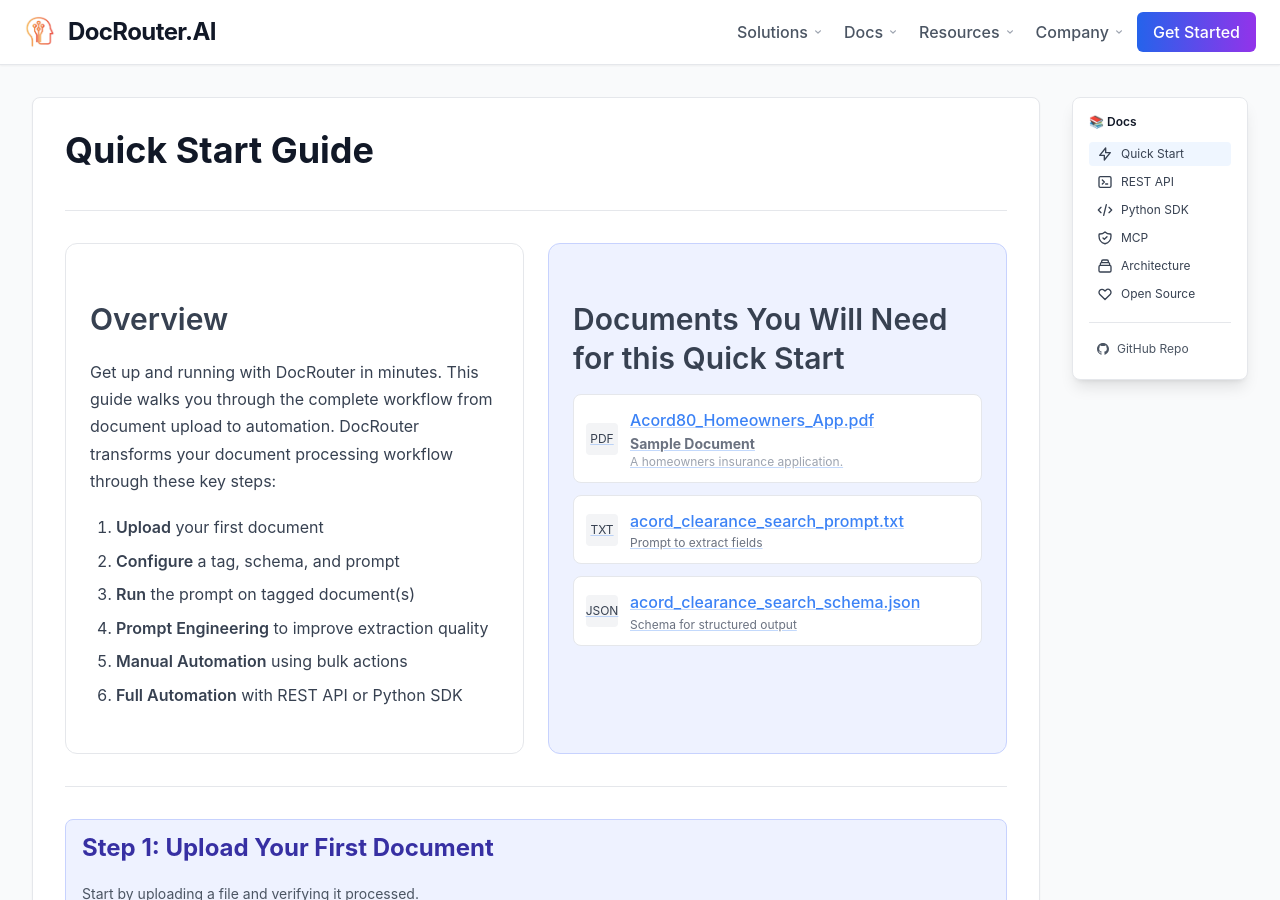
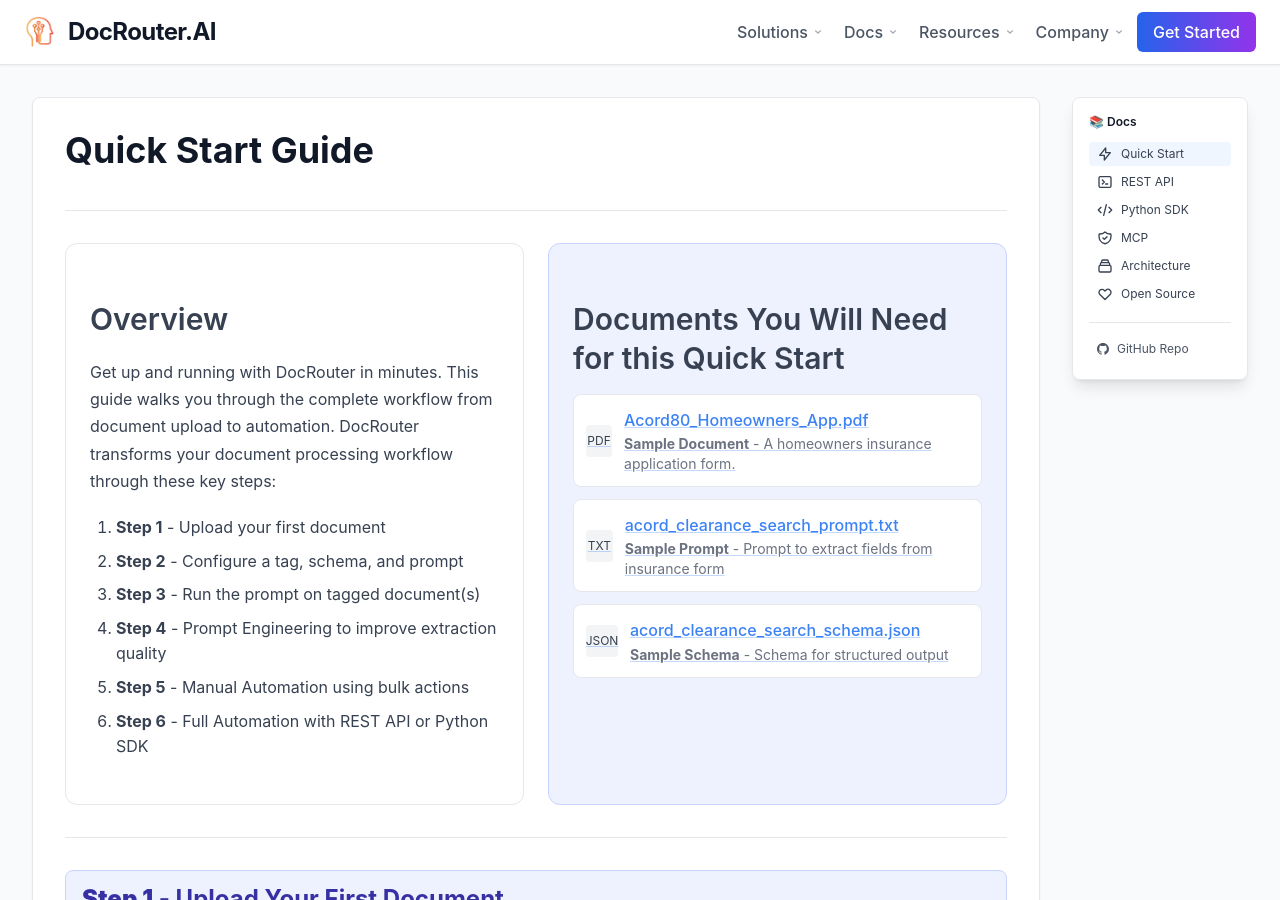
Before and after one commit to analytiq-hub/docrouter.github.io, a Jekyll site: the page built from quick_start.md, in a window 1280 px wide and 900 px high. Built offline with Jekyll 4.4.1, drawn with Linux system fonts in a browser that asks for light colours; nearby versions of some CDN libraries; some of the changed text lies outside the part shown.

Commit message:
Update step formatting and file descriptions in quick start guide
- Change all step headers to use '<b>Step #</b> - title' format
- Update overview list to match step header formatting
- Improve file descriptions with consistent styling:
  - Sample Document - A homeowners insurance application form
  - Sample Prompt - Prompt to extract fields from insurance form
  - Sample Schema - Schema for structured output
- Enhance visual hierarchy and consistency throughout guide

```diff
--- a/quick_start.md
+++ b/quick_start.md
@@ -11,12 +11,12 @@
     <h2 class="text-2xl font-bold mb-3">Overview</h2>
     <p>Get up and running with DocRouter in minutes. This guide walks you through the complete workflow from document upload to automation. DocRouter transforms your document processing workflow through these key steps:</p>
     <ol class="list-decimal pl-5 space-y-2 mt-2">
-      <li><strong>Upload</strong> your first document</li>
-      <li><strong>Configure</strong> a tag, schema, and prompt</li>
-      <li><strong>Run</strong> the prompt on tagged document(s)</li>
-      <li><strong>Prompt Engineering</strong> to improve extraction quality</li>
-      <li><strong>Manual Automation</strong> using bulk actions</li>
-      <li><strong>Full Automation</strong> with REST API or Python SDK</li>
+      <li><b>Step 1</b> - Upload your first document</li>
+      <li><b>Step 2</b> - Configure a tag, schema, and prompt</li>
+      <li><b>Step 3</b> - Run the prompt on tagged document(s)</li>
+      <li><b>Step 4</b> - Prompt Engineering to improve extraction quality</li>
+      <li><b>Step 5</b> - Manual Automation using bulk actions</li>
+      <li><b>Step 6</b> - Full Automation with REST API or Python SDK</li>
     </ol>
   </div>
   <div class="rounded-xl border border-indigo-200 bg-indigo-50 p-6">
@@ -27,8 +27,7 @@
           <span class="inline-flex h-8 w-8 items-center justify-center rounded bg-gray-100 text-gray-700 text-xs">PDF</span>
           <div class="min-w-0">
             <div class="font-medium group-hover:text-blue-700 truncate" title="Acord80_Homeowners_App.pdf">Acord80_Homeowners_App.pdf</div>
-            <div class="text-sm text-gray-500 font-bold">Sample Document</div>
-            <div class="text-xs text-gray-400">A homeowners insurance application.</div>
+            <div class="text-sm text-gray-500"><span class="font-bold">Sample Document</span> - A homeowners insurance application form.</div>
           </div>
         </div>
       </a>
@@ -37,7 +36,7 @@
           <span class="inline-flex h-8 w-8 items-center justify-center rounded bg-gray-100 text-gray-700 text-xs">TXT</span>
           <div class="min-w-0">
             <div class="font-medium group-hover:text-blue-700 truncate" title="acord_clearance_search_prompt.txt">acord_clearance_search_prompt.txt</div>
-            <div class="text-xs text-gray-500">Prompt to extract fields</div>
+            <div class="text-sm text-gray-500"><span class="font-bold">Sample Prompt</span> - Prompt to extract fields from insurance form</div>
           </div>
         </div>
       </a>
@@ -46,7 +45,7 @@
           <span class="inline-flex h-8 w-8 items-center justify-center rounded bg-gray-100 text-gray-700 text-xs">JSON</span>
           <div class="min-w-0">
             <div class="font-medium group-hover:text-blue-700 truncate" title="acord_clearance_search_schema.json">acord_clearance_search_schema.json</div>
-            <div class="text-xs text-gray-500">Schema for structured output</div>
+            <div class="text-sm text-gray-500"><span class="font-bold">Sample Schema</span> - Schema for structured output</div>
           </div>
         </div>
       </a>
@@ -57,7 +56,7 @@
 ---
 
 <div class="rounded-lg bg-indigo-50 border border-indigo-200 px-4 py-3 mb-3">
-  <span class="text-2xl font-bold text-indigo-800" role="heading" aria-level="2">Step 1: Upload Your First Document</span>
+  <span class="text-2xl font-bold text-indigo-800" role="heading" aria-level="2"><b>Step 1</b> - Upload Your First Document</span>
   <p class="text-sm text-gray-600 mt-1">Start by uploading a file and verifying it processed.</p>
 </div>
 
@@ -126,7 +125,7 @@
 ---
 
 <div class="rounded-lg bg-indigo-50 border border-indigo-200 px-4 py-3 mb-3 mt-10">
-  <span class="text-2xl font-bold text-indigo-800" role="heading" aria-level="2">Step 2: Configure a Tag, Schema and Prompt</span>
+  <span class="text-2xl font-bold text-indigo-800" role="heading" aria-level="2"><b>Step 2</b> - Configure a Tag, Schema and Prompt</span>
   <p class="text-sm text-gray-600 mt-1">To prevent running all the prompts on all the documents, we use a tag mechanism to assign which prompts run on which documents.
 </p>
 </div>
@@ -205,7 +204,7 @@
 
 
 <div class="rounded-lg bg-indigo-50 border border-indigo-200 px-4 py-3 mb-3 mt-10">
-  <span class="text-2xl font-bold text-indigo-800" role="heading" aria-level="2">Step 3: Run The Prompt On The Tagged Document(s)</span>
+  <span class="text-2xl font-bold text-indigo-800" role="heading" aria-level="2"><b>Step 3</b> - Run The Prompt On The Tagged Document(s)</span>
   <p class="text-sm text-gray-600 mt-1">If a document is tagged at upload time, all prompts with that tag will be run automatically. However, if a prompt is added, updated or tagged after the document has been uploaded, the prompt will need to be manually run on the matching documents.</p>
   <p class="text-sm text-gray-600 mt-1">A separate mechanism, using file <strong>Actions</strong>, is available to run a new prompt in bulk on all matching documents that already exist.</p>
 </div>
@@ -248,7 +247,7 @@
 
 
 <div class="rounded-lg bg-indigo-50 border border-indigo-200 px-4 py-3 mb-3 mt-10">
-  <span class="text-2xl font-bold text-indigo-800" role="heading" aria-level="2">Step 4. Prompt Engineering</span>
+  <span class="text-2xl font-bold text-indigo-800" role="heading" aria-level="2"><b>Step 4</b> - Prompt Engineering</span>
   <p class="text-sm text-gray-600 mt-1">Iterate on prompts to improve extraction quality.</p>
 </div>
 
@@ -274,7 +273,7 @@
 ---
 
 <div class="rounded-lg bg-indigo-50 border border-indigo-200 px-4 py-3 mb-3 mt-10">
-  <span class="text-2xl font-bold text-indigo-800" role="heading" aria-level="2">Step 5: Manual Automation</span>
+  <span class="text-2xl font-bold text-indigo-800" role="heading" aria-level="2"><b>Step 5</b> - Manual Automation</span>
   <p class="text-sm text-gray-600 mt-1">Leverage bulk uploads and actions for scale.</p>
 </div>
 
@@ -310,7 +309,7 @@
 ---
 
 <div class="rounded-lg bg-indigo-50 border border-indigo-200 px-4 py-3 mb-3 mt-10">
-  <span class="text-2xl font-bold text-indigo-800" role="heading" aria-level="2">Step 6: Full Automation with APIs</span>
+  <span class="text-2xl font-bold text-indigo-800" role="heading" aria-level="2"><b>Step 6</b> - Full Automation with APIs</span>
   <p class="text-sm text-gray-600 mt-1">Automate end-to-end with REST API or Python SDK.</p>
 </div>
 
```
